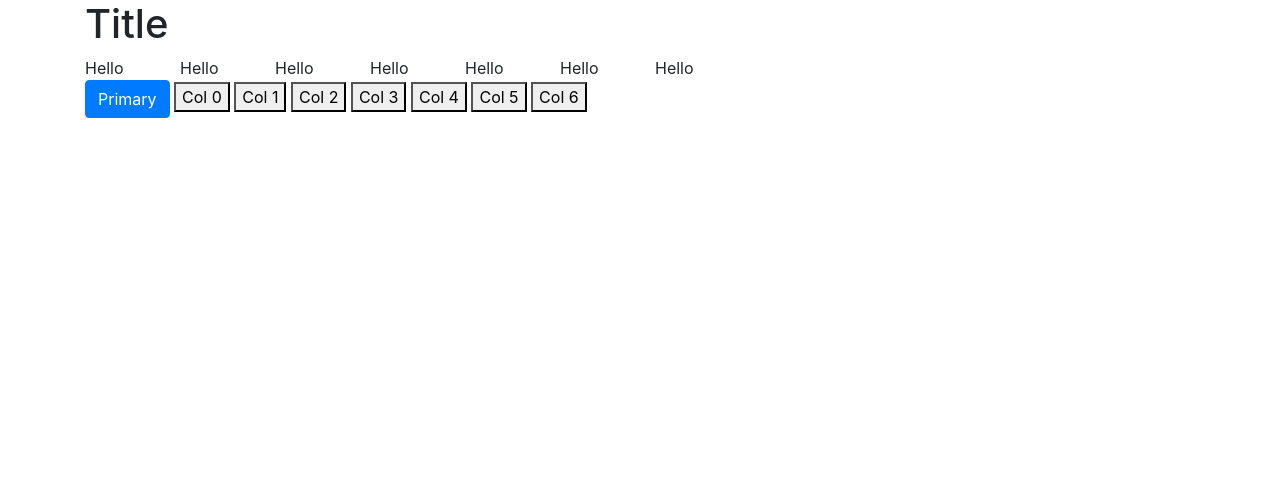
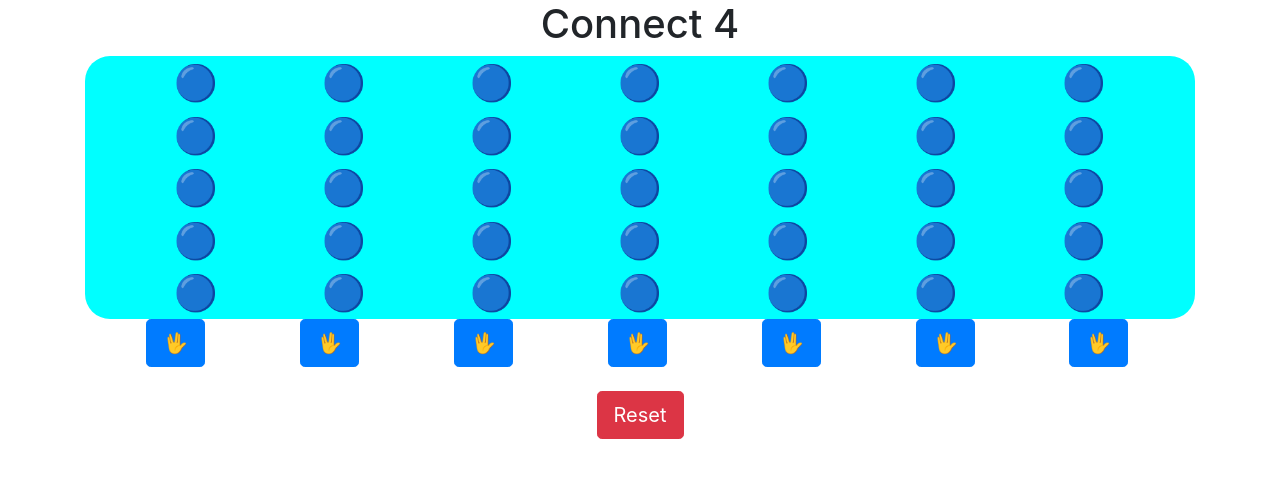
Before and after one commit to alitoyn/connect_4_mini_project, a plain HTML site: page index.html in a window 1280 px wide. Drawn offline with nearby package versions, Linux system fonts and the light colour scheme.

Commit message:
basic outline

```diff
--- a/connect4.js
+++ b/connect4.js
@@ -1,14 +1,31 @@
-for (let i = 0; i < 3; i++) {
-    for (let j = 0; j < 3; j++) {
-        const gridPosition = document.getElementById("row-" + i + "-column-" + j);
-        //gridPosition.addEventListener("click", positionClick.bind(null, i, j));
+for (let i = 0; i < 5; i++) {
+    for (let j = 0; j < 7; j++) {
+        document.getElementById("row-" + i + "-column-" + j).innerText = '🔵';
     }
 }
 
-function resetClick(event) {
-    console.log('clicked')
-    document.getElementById("row-0-column-0").innerText = "❌"
+function resetBoard() {
+    for (let i = 0; i < 5; i++) {
+        for (let j = 0; j < 7; j++) {
+            document.getElementById("row-" + i + "-column-" + j).innerText = '🔵';
+        }
+    }
 }
+
+function buttonClick(event) {
+    console.log(event.target.id)
+    let button = event.target.id
+    if (button === 'reset') {
+        console.log('i have been clicked')
+        resetBoard()
+    } else {
+        button = button[button.length - 1]
+        let i = 0
+        document.getElementById("row-" + i + "-column-" + button).innerText = '🟡'
+    }
+}
+
+
 
 // Bind the click event for the reset button.
 const button0 = document.getElementById("button0");
@@ -18,8 +35,13 @@ const button3 = document.getElementById("button3");
 const button4 = document.getElementById("button4");
 const button5 = document.getElementById("button5");
 const button6 = document.getElementById("button6");
-button0.addEventListener("click", resetClick);
-resetButton.addEventListener("click", resetClick);
-resetButton.addEventListener("click", resetClick);
-resetButton.addEventListener("click", resetClick);
-resetButton.addEventListener("click", resetClick);
+const reset = document.getElementById("reset");
+
+button0.addEventListener("click", buttonClick);
+button1.addEventListener("click", buttonClick);
+button2.addEventListener("click", buttonClick);
+button3.addEventListener("click", buttonClick);
+button4.addEventListener("click", buttonClick);
+button5.addEventListener("click", buttonClick);
+button6.addEventListener("click", buttonClick);
+reset.addEventListener("click", buttonClick);
--- a/index.html
+++ b/index.html
@@ -4,47 +4,107 @@
 <head>
     <link rel="stylesheet" href="https://maxcdn.bootstrapcdn.com/bootstrap/4.5.0/css/bootstrap.min.css">
     <meta charset="UTF-8">
+    <style>
+        #grid {
+            background-color: aqua;
+            border-radius: 25px;
+            font-size: 35px;
+        }
 
-</head>
+        .row {
+            justify-content: center;
+        }
+
+        .col-1 {
+            margin-left: 2.5%;
+            margin-right: 2.5%;
+            display: flex;
+            justify-content: center;
+            align-items: center;
+        }
+
+        #button-row {
+            justify-content: space-between;
+            margin-left: 5.5%;
+            margin-right: 6%;
+        }
+    </style>
+
 </head>
 
 <body>
-    <div class='container'>
-        <h1> Title </h1>
-
-        <div class="row" id="row-3">
-            <div class="col-1" id="row-3-col-1umn-0">
-                Hello
+    <div class='container '>
+        <h1 class="text-center"> Connect 4 </h1>
+        <div class='container' id="grid">
+            <div class="row" id="row-0">
+                <div class="col-1" id="row-0-column-0"></div>
+                <div class="col-1" id="row-0-column-1"></div>
+                <div class="col-1" id="row-0-column-2"></div>
+                <div class="col-1" id="row-0-column-3"></div>
+                <div class="col-1" id="row-0-column-4"></div>
+                <div class="col-1" id="row-0-column-5"></div>
+                <div class="col-1" id="row-0-column-6"></div>
             </div>
-            <div class="col-1" id="row-3-col-1umn-1">
-                Hello
+            <div class="row" id="row-1">
+                <div class="col-1" id="row-1-column-0"></div>
+                <div class="col-1" id="row-1-column-1"></div>
+                <div class="col-1" id="row-1-column-2"></div>
+                <div class="col-1" id="row-1-column-3"></div>
+                <div class="col-1" id="row-1-column-4"></div>
+                <div class="col-1" id="row-1-column-5"></div>
+                <div class="col-1" id="row-1-column-6"></div>
             </div>
-            <div class="col-1" id="row-3-col-1umn-2">
-                Hello
+            <div class="row" id="row-2">
+                <div class="col-1" id="row-2-column-0"></div>
+                <div class="col-1" id="row-2-column-1"></div>
+                <div class="col-1" id="row-2-column-2"></div>
+                <div class="col-1" id="row-2-column-3"></div>
+                <div class="col-1" id="row-2-column-4"></div>
+                <div class="col-1" id="row-2-column-5"></div>
+                <div class="col-1" id="row-2-column-6"></div>
             </div>
-            <div class="col-1" id="row-3-col-1umn-3">
-                Hello
+            <div class="row" id="row-3">
+                <div class="col-1" id="row-3-column-0"></div>
+                <div class="col-1" id="row-3-column-1"></div>
+                <div class="col-1" id="row-3-column-2"></div>
+                <div class="col-1" id="row-3-column-3"></div>
+                <div class="col-1" id="row-3-column-4"></div>
+                <div class="col-1" id="row-3-column-5"></div>
+                <div class="col-1" id="row-3-column-6"></div>
             </div>
-            <div class="col-1" id="row-3-col-1umn-4">
-                Hello
+            <div class="row" id="row-4">
+                <div class="col-1" id="row-4-column-0"></div>
+                <div class="col-1" id="row-4-column-1"></div>
+                <div class="col-1" id="row-4-column-2"></div>
+                <div class="col-1" id="row-4-column-3"></div>
+                <div class="col-1" id="row-4-column-4"></div>
+                <div class="col-1" id="row-4-column-5"></div>
+                <div class="col-1" id="row-4-column-6"></div>
             </div>
-            <div class="col-1" id="row-3-col-1umn-5">
-                Hello
-            </div>
-            <div class="col-1" id="row-3-col-1umn-6">
-                Hello
+            <div class="row" id="row-5">
+                <div class="col-1" id="row-5-column-0"></div>
+                <div class="col-1" id="row-5-column-1"></div>
+                <div class="col-1" id="row-5-column-2"></div>
+                <div class="col-1" id="row-5-column-3"></div>
+                <div class="col-1" id="row-5-column-4"></div>
+                <div class="col-1" id="row-5-column-5"></div>
+                <div class="col-1" id="row-5-column-6"></div>
             </div>
         </div>
-        <button type="button" class="btn btn-primary">Primary</button>
-        <button id="button0">Col 0</button>
-        <button id="button1">Col 1</button>
-        <button id="button">Col 2</button>
-        <button id="button2">Col 3</button>
-        <button id="button3">Col 4</button>
-        <button id="button4">Col 5</button>
-        <button id="button5">Col 6</button>
-        <div class="container">
 
+        <div class="row" id="button-row">
+            <button type="button" id="button0" class="btn btn-primary btn-lg">🖖</button>
+            <button type="button" id="button1" class="btn btn-primary btn-lg">🖖</button>
+            <button type="button" id="button2" class="btn btn-primary btn-lg">🖖</button>
+            <button type="button" id="button3" class="btn btn-primary btn-lg">🖖</button>
+            <button type="button" id="button4" class="btn btn-primary btn-lg">🖖</button>
+            <button type="button" id="button5" class="btn btn-primary btn-lg">🖖</button>
+            <button type="button" id="button6" class="btn btn-primary btn-lg">🖖</button>
+        </div>
+        <br>
+        <div class=row>
+
+            <button type="button" id="reset" class="btn btn-danger btn-lg">Reset</button>
         </div>
 
         <script src="connect4.js" type="text/javascript"></script>
```
